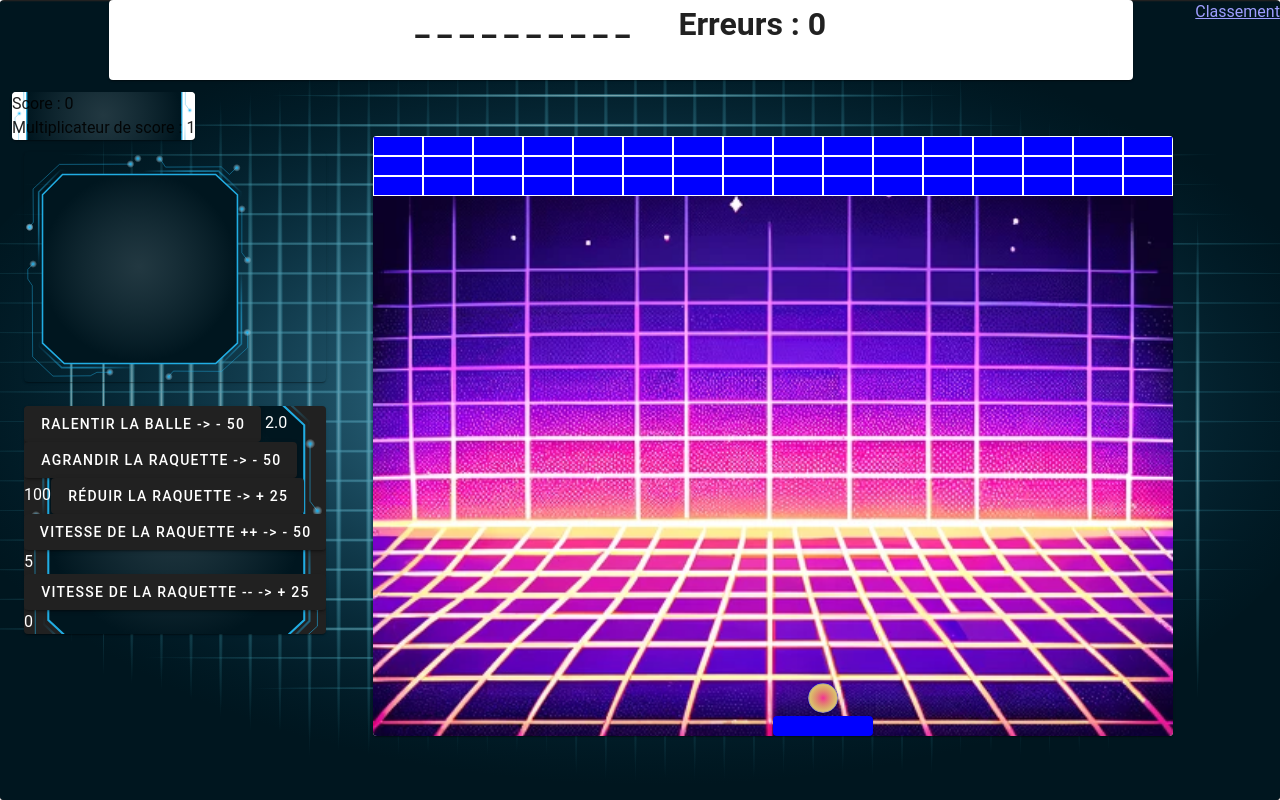
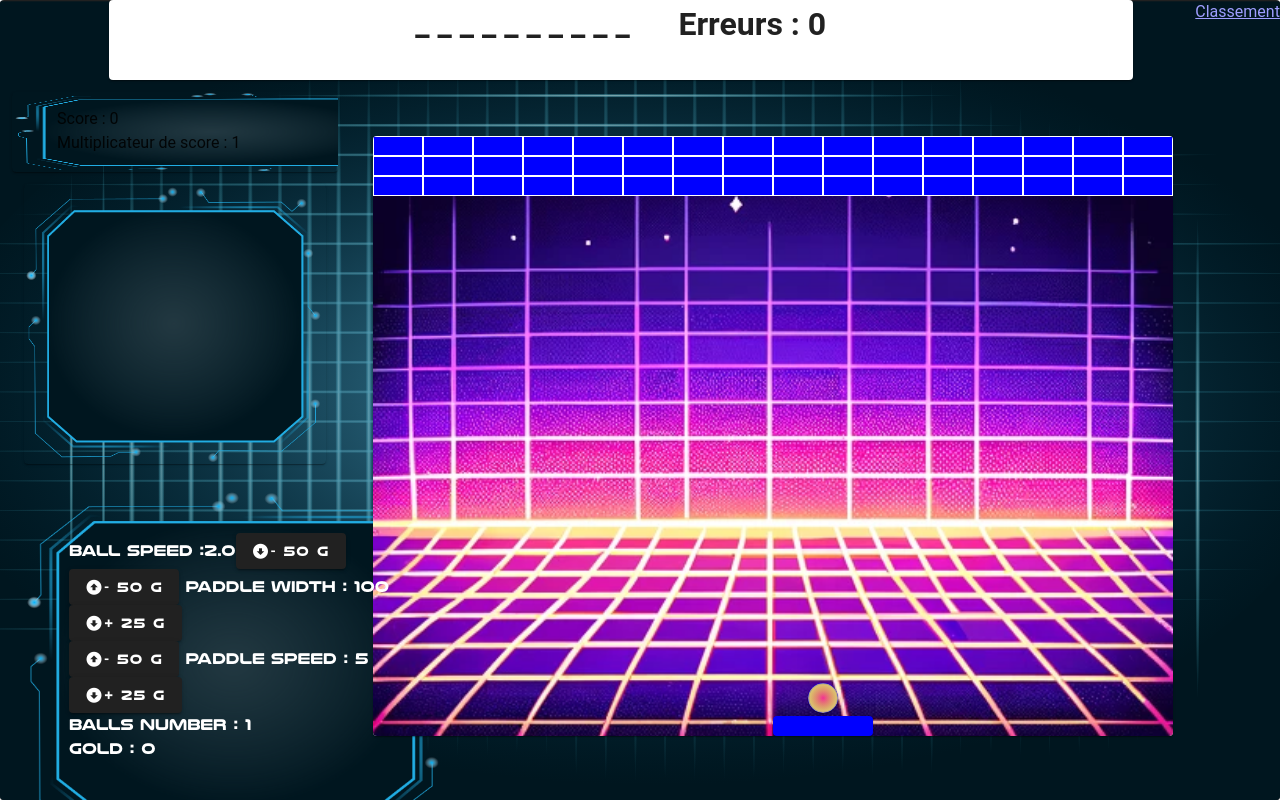
Before and after one commit to nathan-kedinger/casse-pendu, a Vue app: page / in a window 1280 px wide. Built offline with nearby package versions, Linux system fonts and the light colour scheme.

Commit message:
Improve item screens style

```diff
--- a/src/components/BonusItem/BonusItem.vue
+++ b/src/components/BonusItem/BonusItem.vue
@@ -1,39 +1,50 @@
 <template>
-  <v-card
-    class="personal-background"
-    image="@/components/FoundWordsItem/assets/ecrans-internes.svg">
+  <div class="container">
+    <img src="@/assets/backgrounds/ecrans-internes.png" alt="arrière plan item" class="background-items">
+    <div class="contained ">
+      <div>
+        <span> ball speed :{{ ballSpeedMultiplier.toFixed(1) }}</span>
         <v-btn
           :disabled="ballSpeedMultiplier <= 1.25"
           @click="speedDownBall()">
-      Ralentir la balle -> - {{ priceSpeedDownBall }}
-    </v-btn> <span>{{ ballSpeedMultiplier.toFixed(1) }}</span>
+          <v-icon icon="mdi-arrow-down-bold-circle"></v-icon> - {{ priceSpeedDownBall }} G
+        </v-btn>
+      </div>
+      <div>
         <v-btn
           :disable="paddleWidth >= 190"
           @click="enlargePaddle(store.newPlayerCoins)">
-      Agrandir la raquette -> - {{ priceWidth }}
-    </v-btn> <span>{{ paddleWidth }}</span>
+          <v-icon icon="mdi-arrow-up-bold-circle"></v-icon> - {{ priceWidth }} G
+        </v-btn> <span>Paddle width : {{ paddleWidth }}</span>
         <v-btn
-      :disable="paddleWidth >= 190"
+          :disable="paddleWidth >= 100"
           @click="reducePaddle()">
-      Réduir la raquette -> + {{ priceWidth/2 }}
+          <v-icon icon="mdi-arrow-down-bold-circle"></v-icon> + {{ priceWidth/2 }} G
         </v-btn>
+      </div>
+      <div>
         <v-btn
           :disable="paddleSpeed >= 12"
           @click="fastUpPaddle(store.newPlayerCoins)">
-      vitesse de la raquette ++ -> - {{ priceSpeed }}
-    </v-btn> <span>{{ paddleSpeed }}</span>
+          <v-icon icon="mdi-arrow-up-bold-circle"></v-icon> - {{ priceSpeed }} G
+        </v-btn> <span> Paddle speed : {{ paddleSpeed }}</span>
         <v-btn
           :disable="paddleSpeed <= 5"
           @click="slowDownPaddle()">
-      vitesse de la raquette -- -> + {{ priceSpeed/2 }}
+          <v-icon icon="mdi-arrow-down-bold-circle"></v-icon> + {{ priceSpeed/2 }} G
         </v-btn>
+      </div>
+      <div>
+        <span> Balls number : {{ balls.length }}</span>
         <v-btn v-if="useGameStore().newPlayerCoins >= priceBall"
                :disable="balls.length > 4"
                @click="newBall(); useGameStore().removeCoins(priceBall)">
-      Ajoute une balle -> {{ priceBall }}
+          <v-icon icon="mdi-arrow-up-bold-circle"></v-icon> - {{ priceBall }} G
         </v-btn>
-    <p>{{ useGameStore().newPlayerCoins }}</p>
-  </v-card>
+      </div>
+      <p>Gold : {{ useGameStore().newPlayerCoins }}</p>
+    </div>
+  </div>
 </template>
 
 <script setup lang="ts">
@@ -63,5 +74,28 @@ const store = useGameStore();
 
 
 <style scoped>
+.container {
+  position: relative;
+  width: 420px; /* Définissez une largeur fixe ou selon vos besoins */
+  height: 350px; /* Définissez une hauteur fixe ou selon vos besoins */
+  overflow: hidden;
+  padding-left: 45px;
+  padding-top: 45px;
+}
 
+.background-items {
+  position: absolute;
+  top: 0;
+  left: 0;
+  width: 100%;
+  height: 100%;
+  object-fit: fill;
+}
+
+.contained{
+  font-family: nulshock,sans-serif;
+
+  position: relative;
+  z-index: 10; /* S'assure qu'il est au-dessus du fond */
+}
 </style>
--- a/src/components/FoundWordsItem/FoundWordsItem.vue
+++ b/src/components/FoundWordsItem/FoundWordsItem.vue
@@ -1,6 +1,7 @@
 <template>
-  <div class="card">
-    <div class="words-container" style="max-height: 170px; overflow-y: auto;">
+  <div class="container">
+    <img src="@/assets/backgrounds/ecrans-internes.png" alt="arrière plan item" class="background-items">
+    <div class="words-container">
       <div v-for="(word, index) in foundWords" :key="index">
         <p class="personal-text-police-future">{{ word }}</p>
       </div>
@@ -8,20 +9,31 @@
   </div>
 </template>
 
-<script setup lang="ts">
-import {foundWords} from "@/components/PenduItem/composables/Words";
+<style scoped>
+.container {
+  position: relative;
+  width: 300px;
+  height: 280px;
+  overflow: hidden;
+  padding: 45px;
+}
 
+.background-items {
+  position: absolute;
+  top: 0;
+  left: 0;
+  width: 100%;
+  height: 100%;
+  object-fit: fill;
+}
 
-</script>
-
-<style scoped>
-.card {
-  width: 230px;
-  height: 230px;
-  padding: 30px;
-  /* Styles supplémentaires pour votre carte, si nécessaire */
-  background-image: url('./assets/ecrans-internes.svg');
-  background-size: cover; /* Assurez-vous que l'image de fond couvre toute la carte */
-  background-color: transparent;
+.words-container {
+  position: relative;
+  max-height: 200px; /* Réduire si nécessaire pour voir l'effet de défilement */
+  overflow-y: auto;
+  z-index: 10; /* S'assure qu'il est au-dessus du fond */
 }
 </style>
+<script setup>
+import {foundWords} from "@/components/PenduItem/composables/Words";
+</script>
--- a/src/components/ScoresItem/ScoresItem.vue
+++ b/src/components/ScoresItem/ScoresItem.vue
@@ -1,15 +1,16 @@
 
 <template>
-  <v-card
-  class="ma-carte-avec-image"
-  image="@/components/FoundWordsItem/assets/ecrans-internes.svg">
+  <div class="container">
+  <img src="@/assets/backgrounds/ecrans-internes.png" alt="arrière plan item" class="background-items">
+    <div class="contained">
       <p
         class="personal-text-police-future"
       >Score : {{ score }}</p>
         <p
           class="personal-text-police-future"
         >Multiplicateur de score : {{ multiplier }}</p>
-  </v-card>
+    </div>
+  </div>
 </template>
 <script setup lang="ts">
 import {computed} from "vue";
@@ -22,5 +23,25 @@ const multiplier = computed(()=> store.newScoreMultiplier)
 </script>
 
 <style scoped>
+.container {
+  position: relative;
+  width: 400px;
+  height: 80px;
+  overflow: hidden;
+  padding-left: 45px;
+  padding-top: 15px ;
+}
 
+.background-items {
+  position: absolute;
+  top: 0;
+  left: 0;
+  width: 100%;
+  height: 100%;
+  object-fit: fill;
+}
+.contained{
+  position: relative;
+  z-index: 10; /* S'assure qu'il est au-dessus du fond */
+}
 </style>
--- a/src/views/homeView/HomeView.vue
+++ b/src/views/homeView/HomeView.vue
@@ -18,7 +18,8 @@
         <v-col cols="3" class="ms-6">
           <v-row>
             <v-card
-              theme="light">
+              theme="light"
+              style="background-color: transparent">
               <ScoresItem />
             </v-card>
           </v-row>
```
Also changed, not shown: src/assets/backgrounds/ecrans-internes.png (added). Lines whose indentation alone changed are shown as unchanged.
